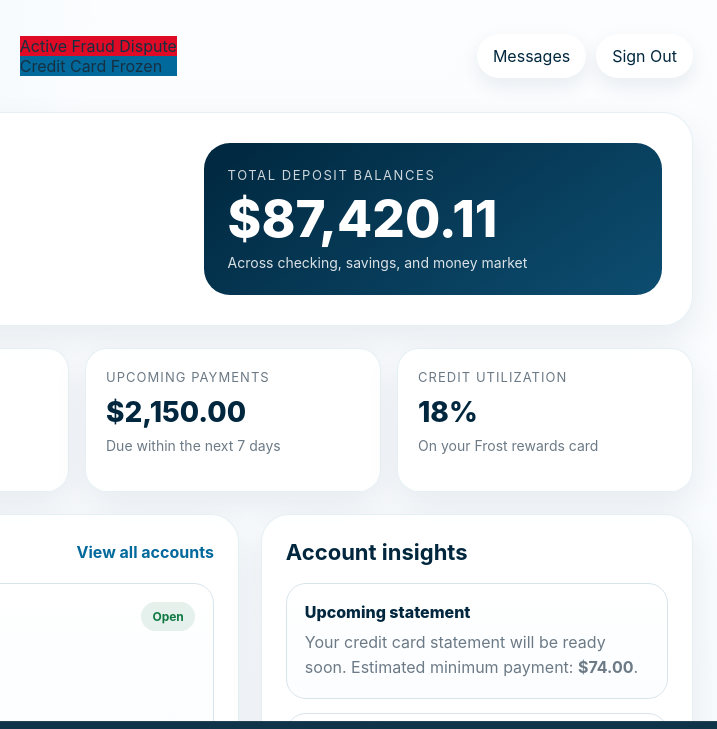
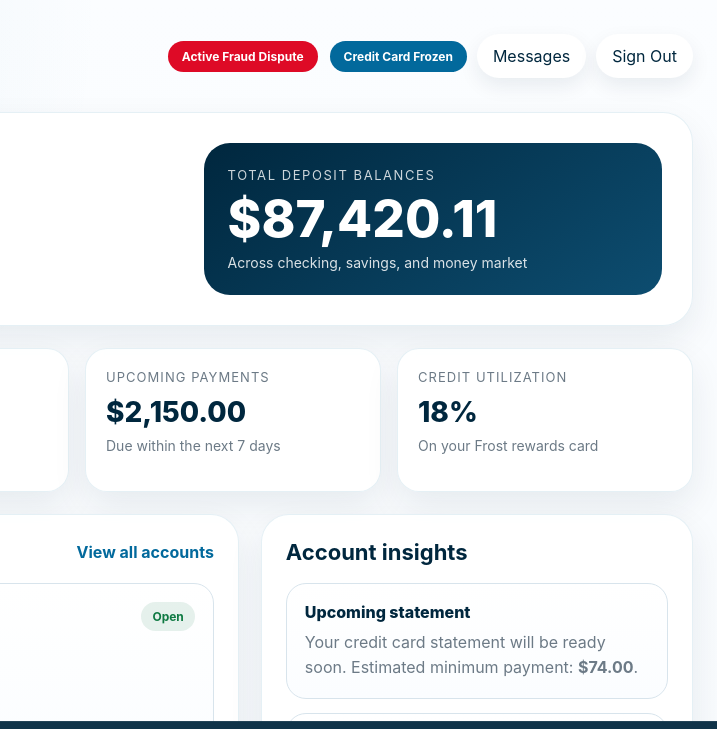
Before and after one commit to ealjim/frost, a plain HTML site: page labeledindex.html in a window 1280 px wide. Shown: the top 729 px of the page, 563-1280 px from the left. Drawn offline with Linux system fonts and the light colour scheme.

Commit message:
Update labeledindex.html

```diff
--- a/labeledindex.html
+++ b/labeledindex.html
@@ -33,6 +33,33 @@
           linear-gradient(180deg, #fbfdff 0%, var(--bg) 100%);
         color: var(--text);
       }
+
+      /* HEADER STATUS LABELS */
+.status-container {
+  display: flex;
+  gap: 12px;
+  align-items: center;
+}
+
+.status-label {
+  padding: 8px 14px;
+  border-radius: 999px;
+  font-size: 12px;
+  font-weight: 700;
+  color: #fff;
+  white-space: nowrap;
+  display: inline-flex;
+  align-items: center;
+  justify-content: center;
+}
+
+.label-fraud {
+  background: #de0a26;
+}
+
+.label-frozen {
+  background: #02699c;
+}
 
       .page-shell {
         min-height: 100vh;
@@ -86,14 +113,6 @@
         gap: 10px;
         flex-wrap: wrap;
       }
-
-      .label-fraud {
-  background: #de0a26;
-}
-
-.label-frozen {
-  background: #02699C;
-}
 
       .ghost-btn,
       .text-btn,
@@ -531,12 +550,17 @@
           </div>
         </div>
 
-         <div class="status-container">
-    <div class="status-label label-fraud">Active Fraud Dispute</div>
-    <div class="status-label label-frozen">Credit Card Frozen</div>
-  </div>
 
         <div class="topbar-actions">
+          <!-- STATUS LABELS -->
+<div class="status-container">
+  <div class="status-label label-fraud">
+    Active Fraud Dispute
+  </div>
+  <div class="status-label label-frozen">
+    Credit Card Frozen
+  </div>
+</div>
           <button class="ghost-btn">Messages</button>
           <button class="ghost-btn">Sign Out</button>
         </div>
```
